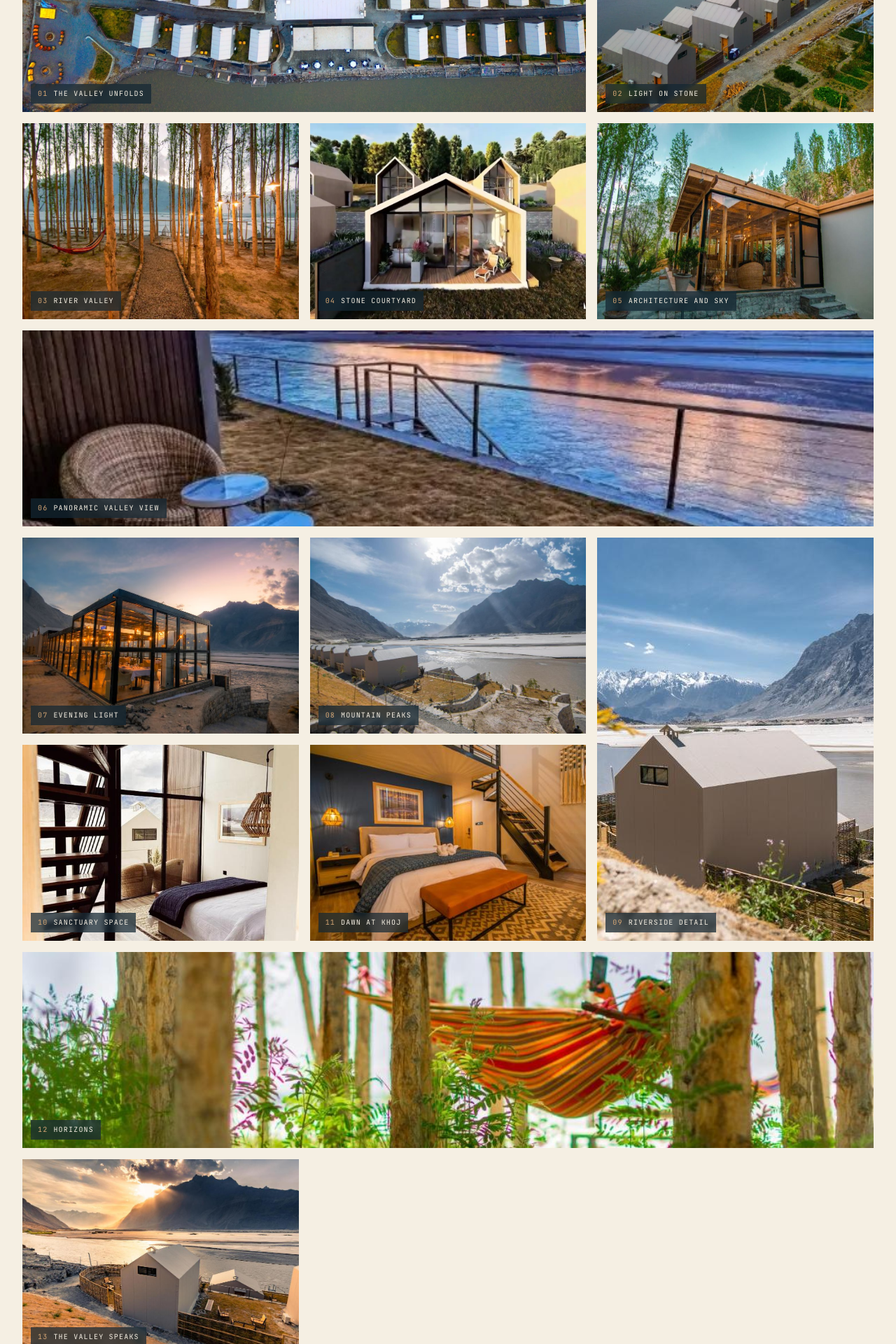
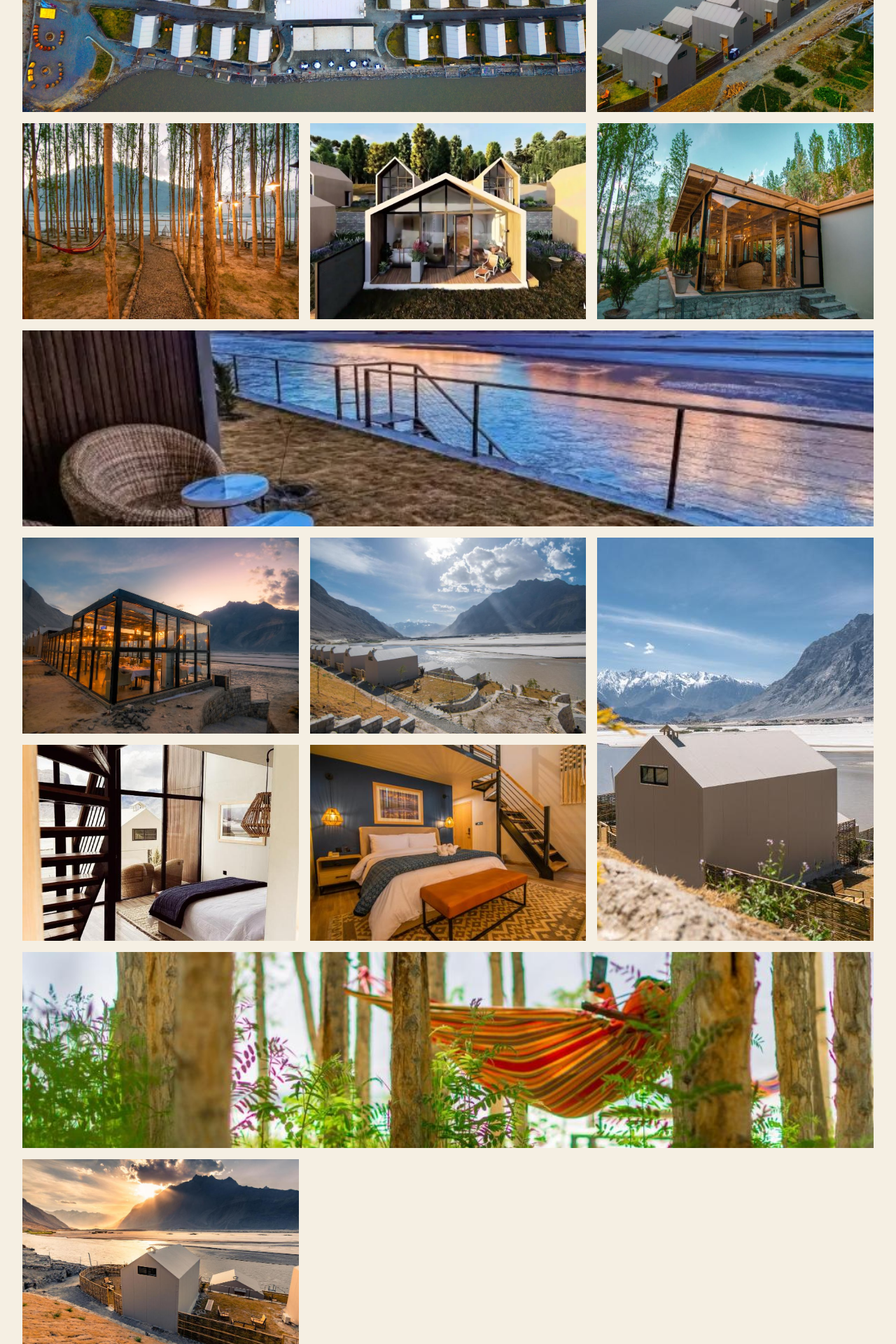
Before and after one commit to usmanjaved-droid/summit-fellowship-website, a Next.js app: page /venue in a window 1280 px wide. Shown: the part 3720-5640 px from the top of the page at 70% size. Built offline with nearby package versions, Linux system fonts and the light colour scheme.

Commit message:
style: remove labels from gallery images
- Remove all figcaption elements from 13 gallery images
- Images now display without numbered labels or captions

```diff
--- a/app/venue/page.tsx
+++ b/app/venue/page.tsx
@@ -182,55 +182,42 @@ export default function VenuePage() {
           <div className={styles.galGrid}>
             <figure className={`${styles.galCell} ${styles.galHero}`}>
               <Image src="/images/venue/gallery/khoj venue 13.jpg" alt="The valley unfolds" fill priority className={styles.galImage} style={{ objectFit: 'cover' }} />
-              <figcaption><span className={styles.n}>01</span>The valley unfolds</figcaption>
             </figure>
             <figure className={`${styles.galCell} ${styles.galTall}`}>
               <Image src="/images/venue/gallery/khoj venue 14.jpg" alt="Light on stone" fill priority className={styles.galImage} style={{ objectFit: 'cover' }} />
-              <figcaption><span className={styles.n}>02</span>Light on stone</figcaption>
             </figure>
             <figure className={`${styles.galCell} ${styles.galSq}`}>
               <Image src="/images/venue/gallery/khoj venue 12.jpg" alt="River valley" fill className={styles.galImage} style={{ objectFit: 'cover' }} />
-              <figcaption><span className={styles.n}>03</span>River valley</figcaption>
             </figure>
             <figure className={`${styles.galCell} ${styles.galSq}`}>
               <Image src="/images/venue/gallery/khoj venue 11.jpg" alt="Stone courtyard" fill className={styles.galImage} style={{ objectFit: 'cover' }} />
-              <figcaption><span className={styles.n}>04</span>Stone courtyard</figcaption>
             </figure>
             <figure className={`${styles.galCell} ${styles.galSq}`}>
               <Image src="/images/venue/gallery/khoj venue 10.jpg" alt="Architecture and sky" fill className={styles.galImage} style={{ objectFit: 'cover' }} />
-              <figcaption><span className={styles.n}>05</span>Architecture and sky</figcaption>
             </figure>
             <figure className={`${styles.galCell} ${styles.galPano}`}>
               <Image src="/images/venue/gallery/khoj venue 9.jpg" alt="Panoramic valley view" fill className={styles.galImage} style={{ objectFit: 'cover' }} />
-              <figcaption><span className={styles.n}>06</span>Panoramic valley view</figcaption>
             </figure>
             <figure className={`${styles.galCell} ${styles.galSq}`}>
               <Image src="/images/venue/gallery/khoj venue 8.jpg" alt="Evening light" fill className={styles.galImage} style={{ objectFit: 'cover' }} />
-              <figcaption><span className={styles.n}>07</span>Evening light</figcaption>
             </figure>
             <figure className={`${styles.galCell} ${styles.galSq}`}>
               <Image src="/images/venue/gallery/khoj venue 6.jpg" alt="Mountain peaks" fill className={styles.galImage} style={{ objectFit: 'cover' }} />
-              <figcaption><span className={styles.n}>08</span>Mountain peaks</figcaption>
             </figure>
             <figure className={`${styles.galCell} ${styles.galTall}`}>
               <Image src="/images/venue/gallery/khoj venue 5.jpg" alt="Riverside detail" fill className={styles.galImage} style={{ objectFit: 'cover' }} />
-              <figcaption><span className={styles.n}>09</span>Riverside detail</figcaption>
             </figure>
             <figure className={`${styles.galCell} ${styles.galSq}`}>
               <Image src="/images/venue/gallery/khoj venue 4.jpg" alt="Sanctuary space" fill className={styles.galImage} style={{ objectFit: 'cover' }} />
-              <figcaption><span className={styles.n}>10</span>Sanctuary space</figcaption>
             </figure>
             <figure className={`${styles.galCell} ${styles.galSq}`}>
               <Image src="/images/venue/gallery/khoj venue 3.jpg" alt="Dawn at Khoj" fill className={styles.galImage} style={{ objectFit: 'cover' }} />
-              <figcaption><span className={styles.n}>11</span>Dawn at Khoj</figcaption>
             </figure>
             <figure className={`${styles.galCell} ${styles.galPano}`}>
               <Image src="/images/venue/gallery/khoj venue 2.jpg" alt="Horizons" fill className={styles.galImage} style={{ objectFit: 'cover' }} />
-              <figcaption><span className={styles.n}>12</span>Horizons</figcaption>
             </figure>
             <figure className={`${styles.galCell} ${styles.galSq}`}>
               <Image src="/images/venue/gallery/khoj venue.jpg" alt="The valley speaks" fill className={styles.galImage} style={{ objectFit: 'cover' }} />
-              <figcaption><span className={styles.n}>13</span>The valley speaks</figcaption>
             </figure>
           </div>
         </div>
```
